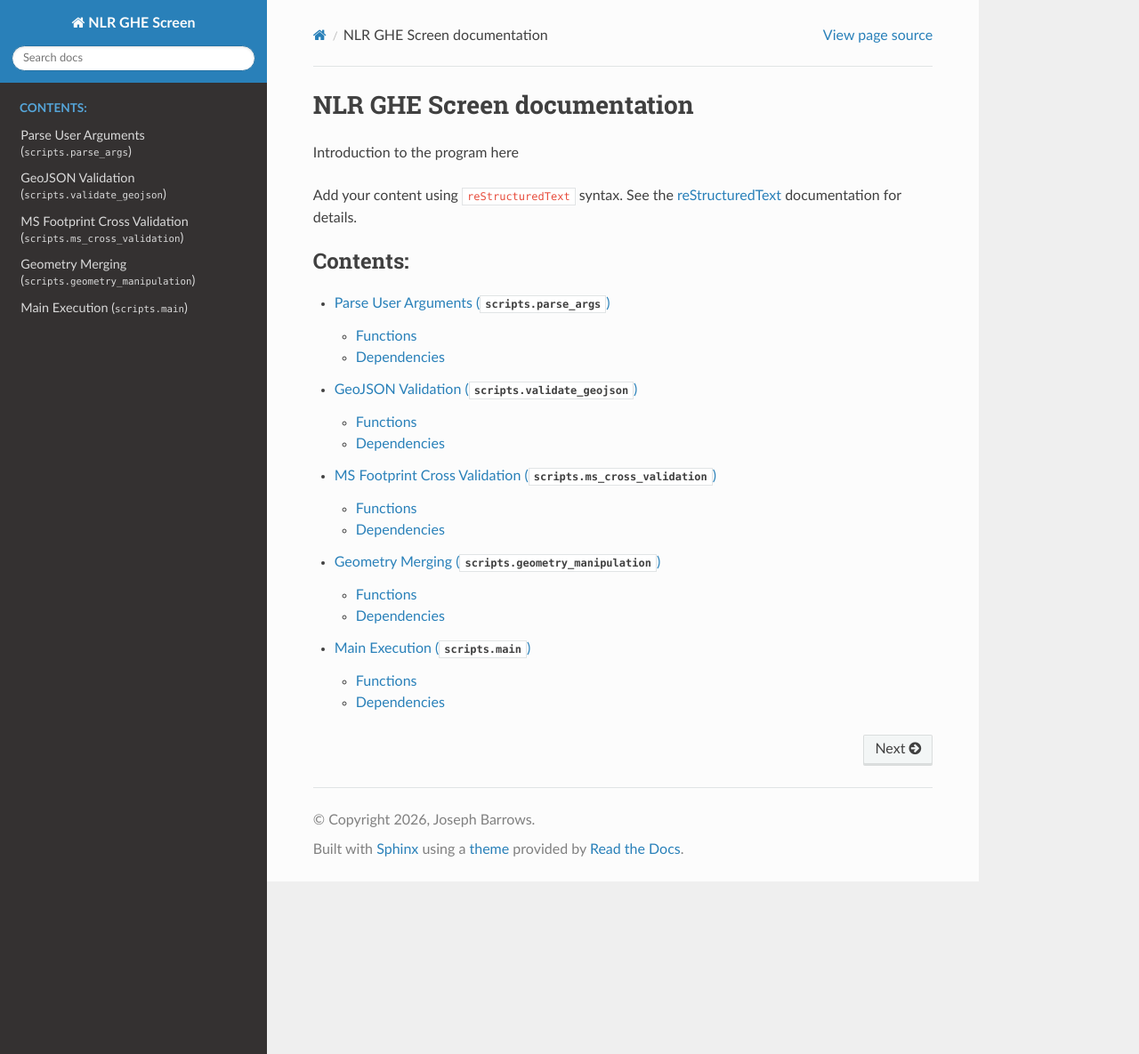
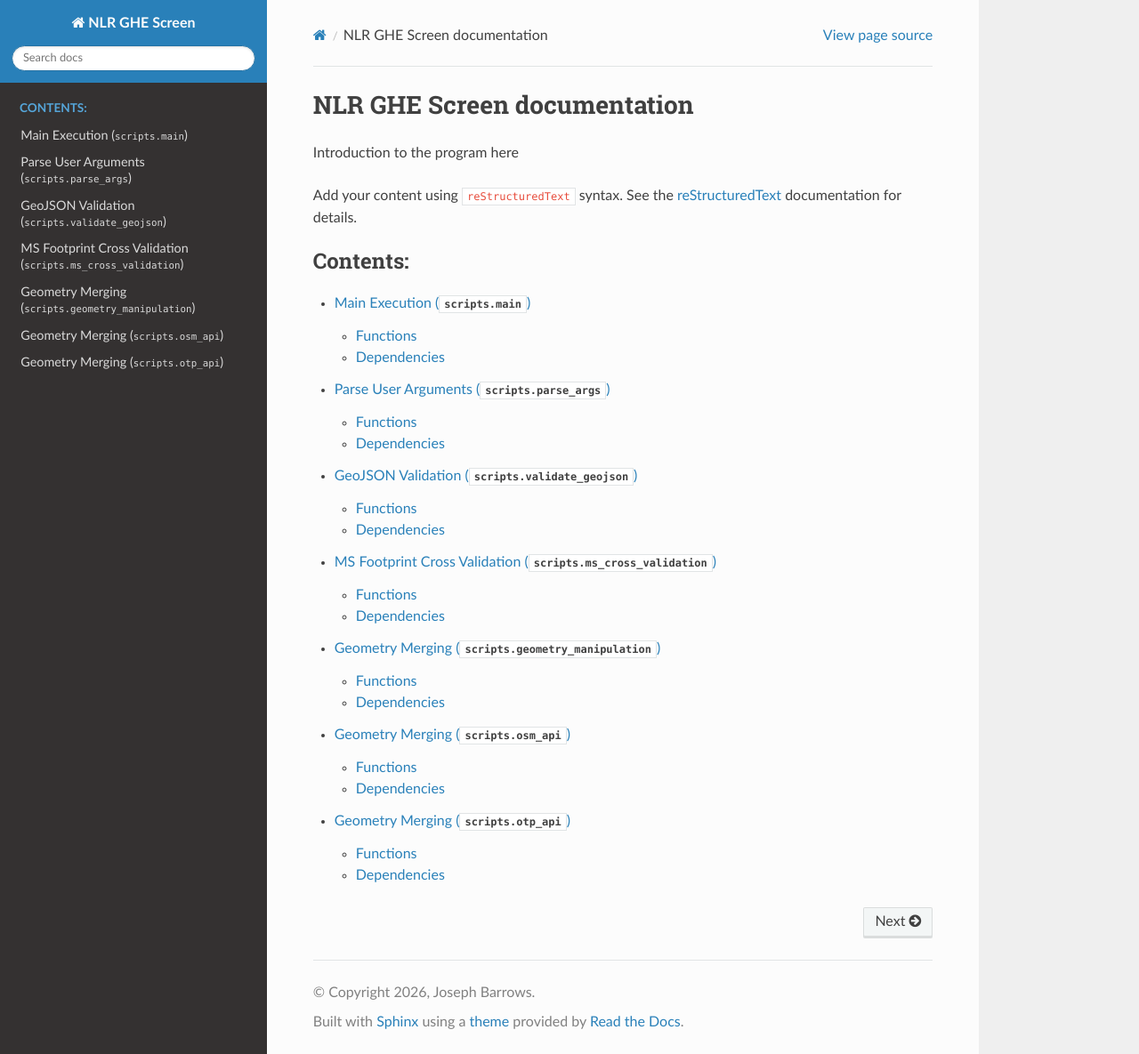
Before and after one commit to jhbarr/NLR-GHE-Screen, a Sphinx documentation site: the page built from docs/index.rst, in a window 1280 px wide and 1185 px high. Shown: the whole window at 89% size. Built offline with Sphinx 7.4.7 and the Read the Docs theme 3.1.0, drawn with Linux system fonts in a browser that asks for light colours.

Commit message:
Reorganized files and added documentation for APIs

```diff
--- a/docs/index.rst
+++ b/docs/index.rst
@@ -16,8 +16,11 @@ documentation for details.
    :maxdepth: 2
    :caption: Contents:
 
-   parse_args
-   validate_geojson
-   ms_cross_validation
-   geometry_manipulation
    main_file
+   scripts/parse_args
+   scripts/validate_geojson
+   scripts/ms_cross_validation
+   scripts/geometry_manipulation
+
+   api/osm_api
+   api/otp_api
```
Also changed, not shown: docs/api/osm_api.rst (added, +23 -0 lines), docs/api/otp_api.rst (added, +23 -0 lines), docs/scripts/geometry_manipulation.rst (renamed from docs/geometry_manipulation.rst), docs/scripts/ms_cross_validation.rst (renamed from docs/ms_cross_validation.rst), docs/scripts/parse_args.rst (renamed from docs/parse_args.rst), docs/scripts/validate_geojson.rst (renamed from docs/validate_geojson.rst), 18 other files.
